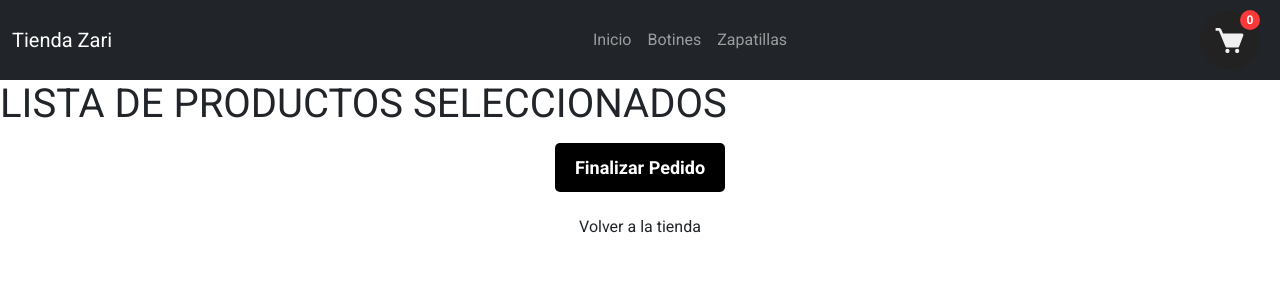
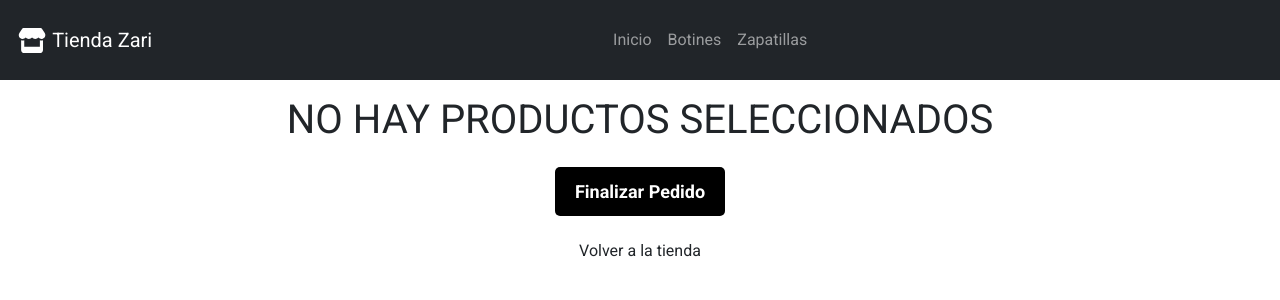
Before and after one commit to EzeZari/SegundaPre-entrega.Zari, a React (Create React App) app in the folder cart-zari-main/: page /ItemsSeleccionados in a window 1280 px wide. Shown: the top 300 px of the page. Built offline with nearby package versions, Linux system fonts and the light colour scheme.

Commit message:
trabajo terminado

```diff
--- a/cart-zari-main/src/components/Cart/index.jsx
+++ b/cart-zari-main/src/components/Cart/index.jsx
@@ -3,6 +3,7 @@ import { ItemCart } from "../ItemCart";
 import CartContext from "../../context/CartContext";
 import styles from "./styles.module.scss";
 import { Link } from "react-router-dom";
+import { Pathname, useLocation } from "react-router";
 
 
 
@@ -29,13 +30,12 @@ const Cart = () => {
     0
   );
 
- /*  const esconderCarrito =(checked) =>{       ESTABA PROBANDO
-    setCartOpen= false;
-    cartItems = false;
-    Cart = false;
-    document.getElementById ("cart").style.display="none"
-  } */
+const {pathname} = useLocation();
+
   return (
+    pathname!=="/MensajeFinal" &&
+    pathname!=="/ItemsSeleccionados" &&
+    pathname!=="/Checkout" &&(
     <div className={styles.cartContainer}>
       <div
         onClick={() => setCartOpen(!cartOpen)}
@@ -107,6 +107,7 @@ const Cart = () => {
         </div>
       )}
     </div>
+     )
   );
 };
 
--- a/cart-zari-main/src/components/Checkout/Checkout.css
+++ b/cart-zari-main/src/components/Checkout/Checkout.css
@@ -26,6 +26,8 @@ font-size: 75px;
 }
 
 .btnVolver{
+    width: 25%;
+    margin: 0 auto;
 	color: white;
     background-color: black;
     border: none;
--- a/cart-zari-main/src/components/ItemCart/styles.module.scss
+++ b/cart-zari-main/src/components/ItemCart/styles.module.scss
@@ -1,11 +1,12 @@
 .cartItem {
-  height: 80px;
-  background-color: #3a3a3a;
-  margin-top: 20px;
-  display: flex;
-  align-items: center;
-  justify-content: space-between;
-  padding: 0 15px;
+  height: 96px;
+    background-color: #3a3a3a;
+    margin-top: 8px;
+    display: flex;
+    align-items: center;
+    justify-content: space-between;
+    padding: 0px 10px;
+
 
   img {
     height: 65px;
@@ -45,7 +46,6 @@
            }
       }
     }
-
     .right {
         display: flex;
         flex-direction: column;
--- a/cart-zari-main/src/components/ItemsSeleccionados/ItemSeleccionados.css
+++ b/cart-zari-main/src/components/ItemsSeleccionados/ItemSeleccionados.css
@@ -1,4 +1,4 @@
-.FinalizarPedido{
+.FinalizarPedido {
   color: white;
   background-color: black;
   border: none;
@@ -7,35 +7,49 @@
   border-radius: 5px;
   font-weight: bold;
   align-items: center;
-    text-decoration:none;
+  text-decoration: none;
   display: flex;
   flex-direction: column;
   align-items: center;
   justify-content: center;
 }
-.FinalizarPedido:hover{
+.FinalizarPedido:hover {
   color: aliceblue;
-    box-shadow: 3px 0px 30px rgba(163,163,163, 1);
+  box-shadow: 3px 0px 30px rgba(163, 163, 163, 1);
 }
 
-.volver{
+.volver {
   width: fit-content;
   text-align: center;
   text-decoration: none;
   color: inherit;
   top: 90px;
   padding: 1rem;
-
 }
 .volver:hover {
   text-decoration: underline;
   color: black;
 }
 
-.botones{
+h1 {
+  text-align: center;
+  margin: 1rem;
+}
+
+.items {
+  margin: 1rem auto;
+  width: 90%;
+  color: white;
+}
+
+.botones {
   width: 100%;
   display: grid;
   grid-column-gap: 14px;
   padding-bottom: 45px;
   justify-items: center;
 }
+
+.p{
+  color: white;
+}
--- a/cart-zari-main/src/components/ItemsSeleccionados/ItemsSeleccionados.js
+++ b/cart-zari-main/src/components/ItemsSeleccionados/ItemsSeleccionados.js
@@ -1,28 +1,41 @@
-import React from 'react'
-import { Link } from 'react-router-dom'
-import "./ItemSeleccionados.css"
-import CartContext from '../../context/CartContext'
-import { useContext } from 'react'
-
+import React from "react";
+import { Link } from "react-router-dom";
+import "./ItemSeleccionados.css";
+import CartContext from "../../context/CartContext";
+import { useContext } from "react";
+import { ItemCart } from "../ItemCart";
 
 const ItemsSeleccionados = () => {
+  const { clearCart, cartItems } = useContext(CartContext);
 
-  const { clearCart  } = useContext(CartContext);
+  console.log(cartItems);
 
   return (
-<div>
-<div className='ProductosSeleccionados'>
-<h1>LISTA DE PRODUCTOS SELECCIONADOS</h1>
-</div>
-  <div className='botones'>
-  <button className='btn' onClick={clearCart}> <Link to="/Checkout" className='FinalizarPedido'> Finalizar Pedido </Link> </button>
-        <Link className='volver' to="/">Volver a la tienda</Link>
-  </div>
-</div>
-
-
-
-  )
-}
+    <div className="page">
+      <div className="ProductosSeleccionados">
+        <h1>
+          {cartItems?.length > 0
+            ? "LISTA DE PRODUCTOS SELECCIONADOS"
+            : "NO HAY PRODUCTOS SELECCIONADOS"}
+        </h1>
+        <div className="items">
+          {cartItems?.map((item) => (
+            <ItemCart item={item} />
+          ))}
+        </div>
+      </div>
+      <div className="botones">
+        <button className="btn" onClick={clearCart}>
+          <Link to="/Checkout" className="FinalizarPedido">
+            Finalizar Pedido{" "}
+          </Link>
+        </button>
+        <Link className="volver" to="/">
+          Volver a la tienda
+        </Link>
+      </div>
+    </div>
+  );
+};
 
 export default ItemsSeleccionados
--- a/cart-zari-main/src/components/Navegacion/Navbar.js
+++ b/cart-zari-main/src/components/Navegacion/Navbar.js
@@ -1,11 +1,18 @@
 import React from "react";
 import { Link } from "react-router-dom";
+import { FontAwesomeIcon } from '@fortawesome/react-fontawesome'
+import {faStore} from '@fortawesome/free-solid-svg-icons';
+
 
 const Navbar = () => {
   return (
     <div>
       <nav className="navbar navbar-expand-lg navbar-dark bg-dark">
         <div className="container-fluid">
+        <FontAwesomeIcon style={{
+          color: "white",
+          height: "25px",
+          padding: "6px" } } icon={faStore}/>
           <Link className="navbar-brand" to="/">
             Tienda Zari{" "}
           </Link>
```
Lines whose indentation alone changed are shown as unchanged.
